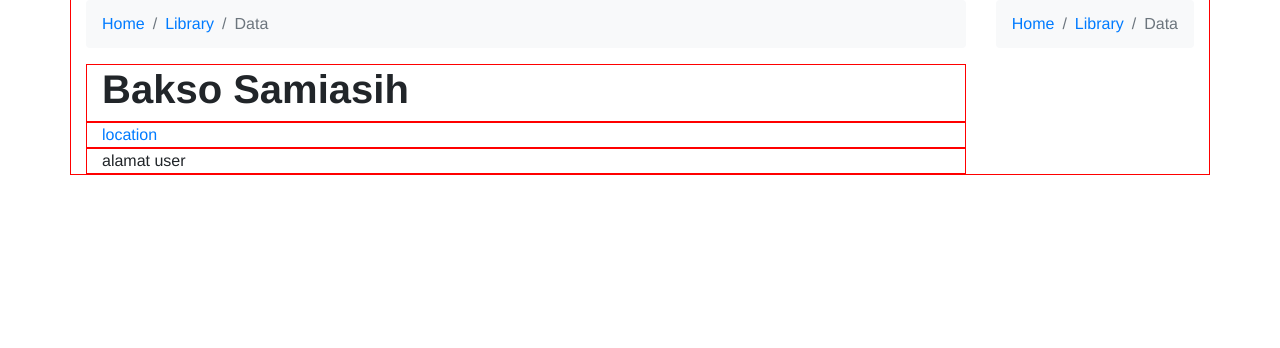
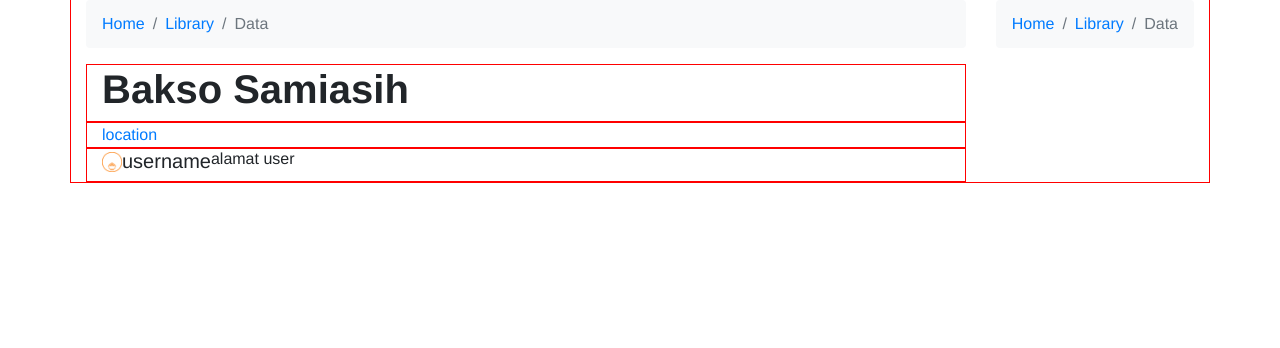
Before and after one commit to dpw1-222302/basoMas, a PHP site: page /restaurant.html in a window 1280 px wide. Shown: the part 92-440 px from the top of the page. Run offline with PHP 8.4, Linux system fonts and the light colour scheme; some libraries are stand-ins or nearby versions.

Commit message:
change restaurant-page

```diff
--- a/assets/style.css
+++ b/assets/style.css
@@ -65,3 +65,12 @@ main{
     float: right;
 
 }
+
+.rating-container{
+    display: flex;
+
+}
+
+.image-rating img{
+    width: 20px;
+}
--- a/restaurant.html
+++ b/restaurant.html
@@ -66,11 +66,16 @@
                     </span>
                 </div>
 
-                <!-- rating sama usernmae yang ngereview -->
+                <!-- rating sama username yang ngereview -->
                 <div class="container">
-                    <span>
-                        alamat user
-                    </span>
+                    <!-- icon rating -->
+                    <div class="rating-container">
+                        <div class="image-rating">
+                            <img src="assets/img/Logo Rating.png" alt="">
+                        </div>
+                        <h5>username</h5>
+                        <h6>alamat user</h6>
+                    </div>
                 </div>
               </div>
 
```
Also changed, not shown: assets/img/Logo Rating.png (added).
